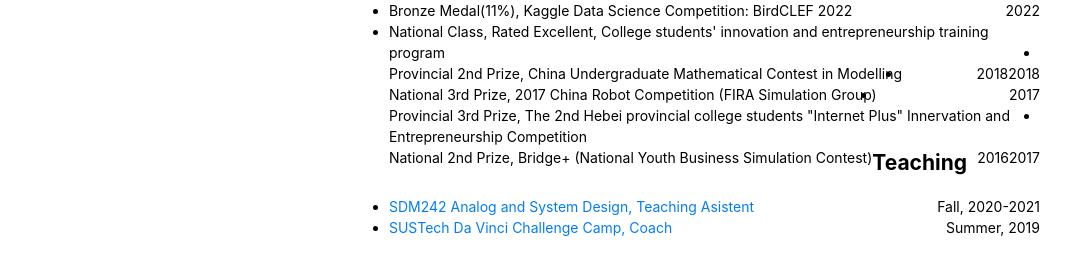
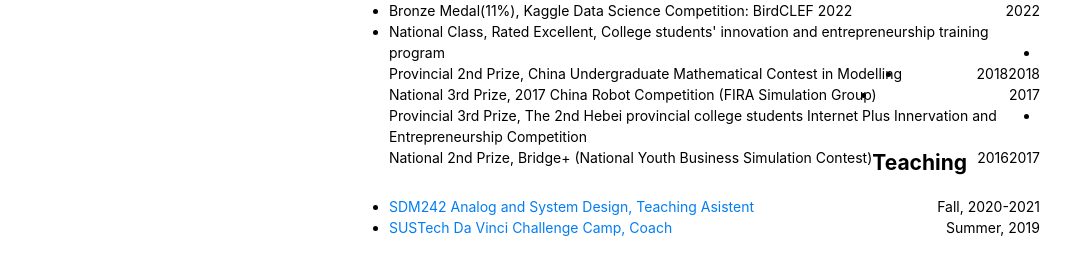
Before and after one commit to ConnorKevin/ConnorKevin.github.io, a Jekyll site: the page index.html, which Jekyll copies as it is, in a window 1280 px wide. Shown: the part 1172-1429 px from the top of the page, without its empty margins (104-1175 px from the left). Built offline with Jekyll 4.4.1, drawn with Linux system fonts in a browser that asks for light colours.

Commit message:
Update index.html

```diff
--- a/index.html
+++ b/index.html
@@ -211,7 +211,7 @@
 			<div style="float:right; text-align:right">2017</div>
 			</li>
 			<li>
-			<div style="float:left; text-align:left">Provincial 3rd Prize, The 2nd Hebei provincial college students "Internet Plus" Innervation and Entrepreneurship Competition</div>
+			<div style="float:left; text-align:left">Provincial 3rd Prize, The 2nd Hebei provincial college students Internet Plus Innervation and Entrepreneurship Competition</div>
 			<div style="float:right; text-align:right">2017</div>
 			</li>
 			<li>
```
